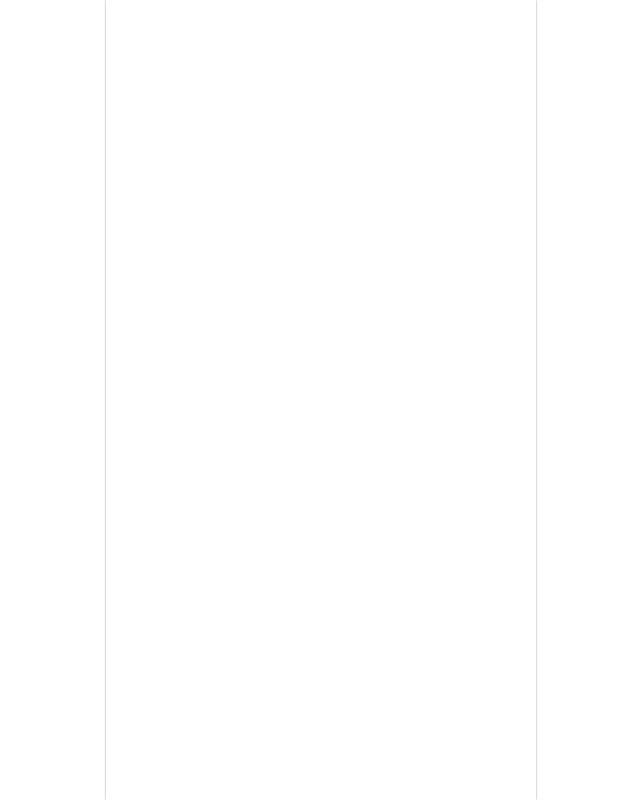
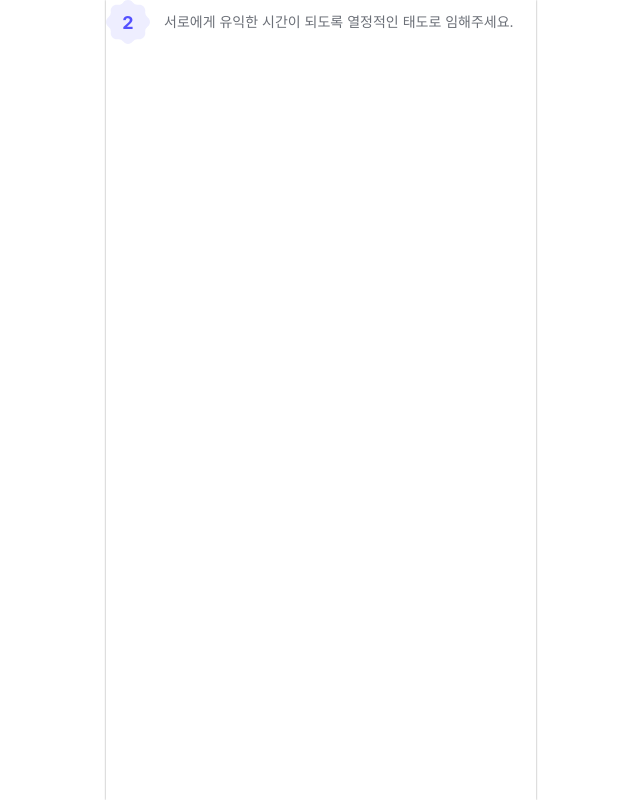
Before and after one commit to PICK-PLE/PICKPLE-client, a React (Vite) app: page /dev in a window 1280 px wide. Shown: the whole page, without its empty margins (319-959 px from the left). Built offline with nearby package versions, Linux system fonts and the light colour scheme; a web font is replaced by a local one.

Commit message:
feat: margin 지우기

```diff
--- a/src/components/common/Notice/Notice.style.ts
+++ b/src/components/common/Notice/Notice.style.ts
@@ -4,8 +4,6 @@ import { flexGenerator } from '@styles/generator';
 export const noticeStyle = css`
   ${flexGenerator('row', 'first', 'center')}
   gap: 1.4rem;
-  margin-left: 2rem;
-  margin-right: 4.4rem;
 `;
 
 export const textStyle = (theme: Theme) => css`
--- a/src/pages/dev/Dev.tsx
+++ b/src/pages/dev/Dev.tsx
@@ -1,5 +1,11 @@
+import { Notice } from '@components';
+
 const Dev = () => {
-  return <></>;
+  return (
+    <>
+      <Notice numberLabel="2">서로에게 유익한 시간이 되도록 열정적인 태도로 임해주세요.</Notice>
+    </>
+  );
 };
 
 export default Dev;
```
